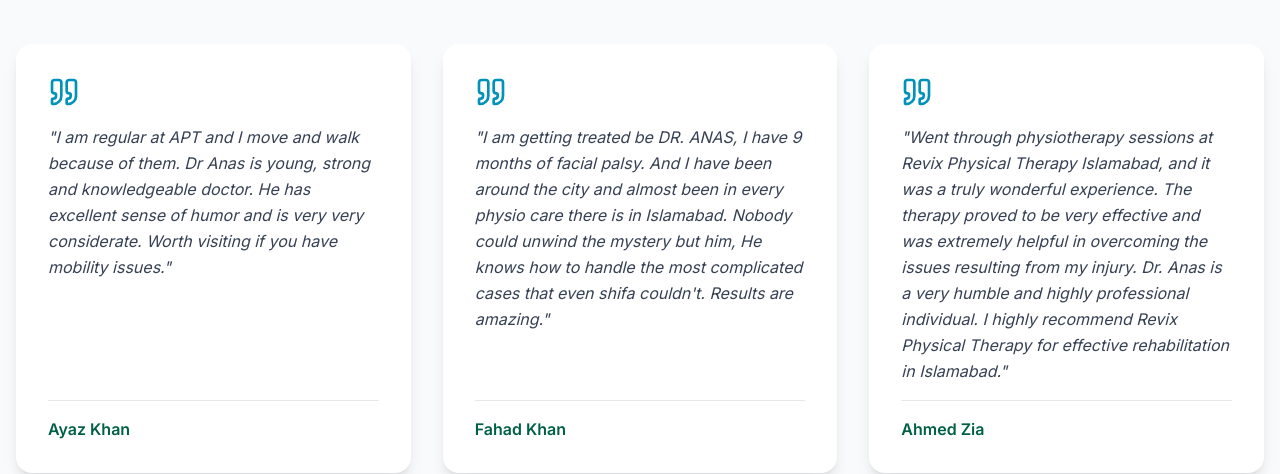
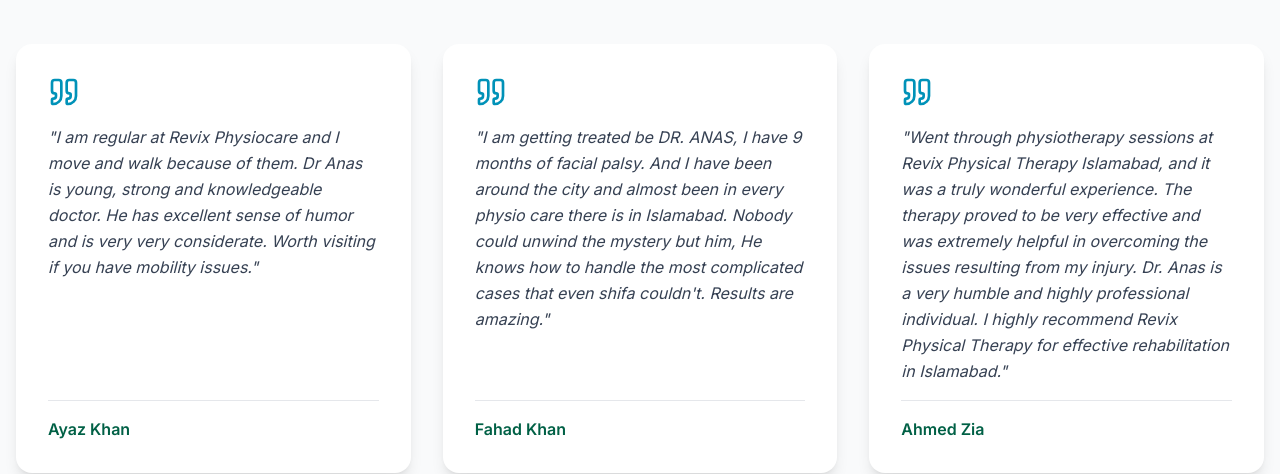
Before and after one commit to ammarr-x1/Revix-Physiotherapy, a Next.js app: page / in a window 1280 px wide. Shown: the part 3240-3714 px from the top of the page. Built offline with nearby package versions, Linux system fonts and the light colour scheme; no server answers; the database is empty.

Commit message:
location removed

```diff
--- a/src/app/contact/page.tsx
+++ b/src/app/contact/page.tsx
@@ -162,7 +162,6 @@
                                 </div>
                             </div>
                         </div>
-                        */}
 
                         {/* Socials */}
                         <div className="flex gap-6 pt-4">
--- a/src/components/home/Testimonials.tsx
+++ b/src/components/home/Testimonials.tsx
@@ -4,7 +4,7 @@
 export default function Testimonials() {
     const testimonials = [
         {
-            quote: "I am regular at APT and I move and walk because of them. Dr Anas is young, strong and knowledgeable doctor. He has excellent sense of humor and is very very considerate. Worth visiting if you have mobility issues.",
+            quote: "I am regular at Revix Physiocare and I move and walk because of them. Dr Anas is young, strong and knowledgeable doctor. He has excellent sense of humor and is very very considerate. Worth visiting if you have mobility issues.",
             author: 'Ayaz Khan',
 
         },
```
